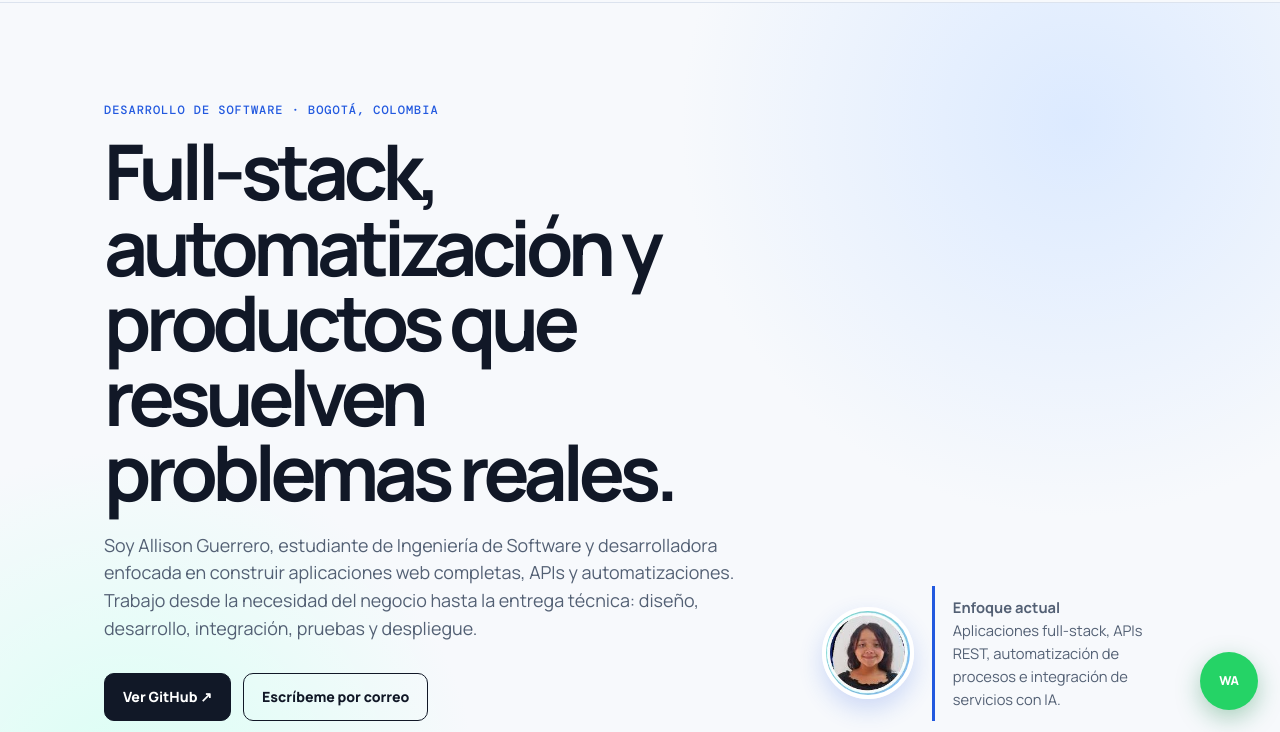
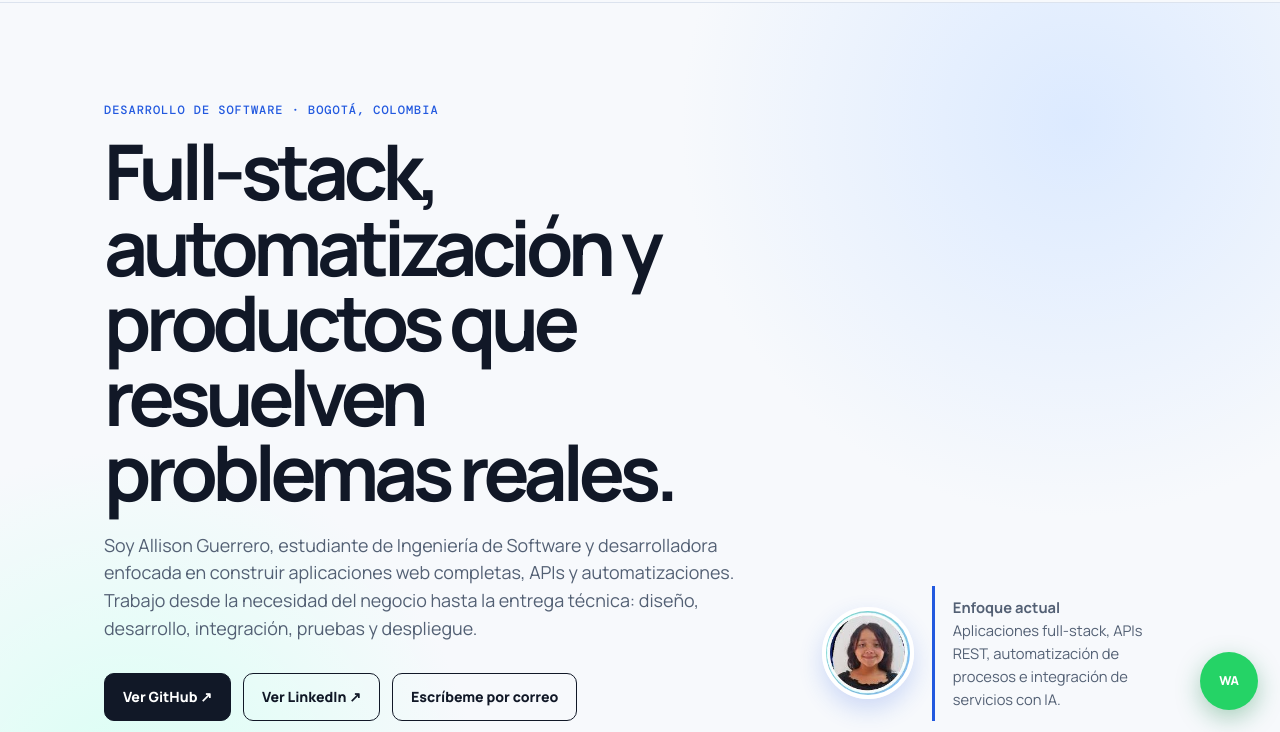
Before and after one commit to alinge20/alinge20.github.io, a plain HTML site: page index.html in a window 1280 px wide. Shown: the part 68-800 px from the top of the page. Drawn offline with nearby package versions, Linux system fonts and the light colour scheme.

Commit message:
feat: add LinkedIn professional profile

```diff
--- a/index.html
+++ b/index.html
@@ -24,7 +24,7 @@
 <body>
   <nav class="nav"><div class="wrap"><a class="brand" href="#inicio">Allison Guerrero</a><ul><li><a href="#proyectos">Proyectos</a></li><li><a href="#perfil">Perfil</a></li><li><a href="#experiencia">Experiencia</a></li><li><a href="#contacto">Contacto</a></li></ul></div></nav>
   <main>
-    <header id="inicio" class="hero"><div class="wrap hero-grid"><div><div class="eyebrow">Desarrollo de software · Bogotá, Colombia</div><h1>Full-stack, automatización y productos que resuelven problemas reales.</h1><p class="lead">Soy Allison Guerrero, estudiante de Ingeniería de Software y desarrolladora enfocada en construir aplicaciones web completas, APIs y automatizaciones. Trabajo desde la necesidad del negocio hasta la entrega técnica: diseño, desarrollo, integración, pruebas y despliegue.</p><div class="actions"><a class="button primary" href="https://github.com/alinge20" target="_blank" rel="noreferrer">Ver GitHub ↗</a><a class="button secondary" href="mailto:ingeali@gmail.com">Escríbeme por correo</a></div></div><aside class="hero-aside"><img class="portrait" src="assets/allison-guerrero.jpg" alt="Allison Guerrero"><div class="hero-note"><strong>Enfoque actual</strong><br>Aplicaciones full-stack, APIs REST, automatización de procesos e integración de servicios con IA.</div></aside></div></header>
+    <header id="inicio" class="hero"><div class="wrap hero-grid"><div><div class="eyebrow">Desarrollo de software · Bogotá, Colombia</div><h1>Full-stack, automatización y productos que resuelven problemas reales.</h1><p class="lead">Soy Allison Guerrero, estudiante de Ingeniería de Software y desarrolladora enfocada en construir aplicaciones web completas, APIs y automatizaciones. Trabajo desde la necesidad del negocio hasta la entrega técnica: diseño, desarrollo, integración, pruebas y despliegue.</p><div class="actions"><a class="button primary" href="https://github.com/alinge20" target="_blank" rel="noreferrer">Ver GitHub ↗</a><a class="button secondary" href="https://www.linkedin.com/in/allison-guerrero-a63596254/" target="_blank" rel="noreferrer">Ver LinkedIn ↗</a><a class="button secondary" href="mailto:ingeali@gmail.com">Escríbeme por correo</a></div></div><aside class="hero-aside"><img class="portrait" src="assets/allison-guerrero.jpg" alt="Allison Guerrero"><div class="hero-note"><strong>Enfoque actual</strong><br>Aplicaciones full-stack, APIs REST, automatización de procesos e integración de servicios con IA.</div></aside></div></header>
     <section id="proyectos"><div class="wrap"><div class="section-heading"><div><div class="eyebrow">Trabajo demostrable</div><h2>Proyectos seleccionados</h2></div><p class="section-intro">Cada proyecto muestra una solución funcional, una arquitectura concreta y las tecnologías utilizadas.</p></div><div class="project-grid">
       <article class="card featured"><span class="number">01 / PROYECTO PERSONAL</span><div class="project-visual"><span>PLANIFICACIÓN INTELIGENTE</span><strong>TripMind</strong><div class="bars"><i></i><i></i><i></i></div></div><h3>TripMind AI</h3><p>Asistente de planificación de viajes que transforma una idea en un itinerario organizado. Construido como monorepo con web y API independientes, validación de datos, pruebas automatizadas y documentación de arquitectura.</p><div class="tags"><span class="tag">Next.js</span><span class="tag">TypeScript</span><span class="tag">FastAPI</span><span class="tag">Pydantic</span><span class="tag">Vitest</span></div><a class="repo" href="https://github.com/alinge20/tripmind-ai" target="_blank" rel="noreferrer">Ver repositorio ↗</a></article>
       <article class="card"><span class="number">02 / PROYECTO DE EQUIPO · EN DESARROLLO</span><div class="project-visual"><span>BIENESTAR LABORAL</span><strong>Pausas</strong><div class="bars"><i></i><i></i><i></i></div></div><h3>Pausas Activas</h3><p>Plataforma web y móvil para gestionar rutinas de bienestar laboral, horarios y cumplimiento por área. Incluye autenticación, control de permisos, paneles de seguimiento y una API REST conectada a PostgreSQL.</p><div class="tags"><span class="tag">Angular</span><span class="tag">Node.js</span><span class="tag">Express</span><span class="tag">PostgreSQL</span><span class="tag">Docker</span></div><span class="repo">Proyecto colaborativo en desarrollo</span></article>
@@ -34,7 +34,7 @@
     <section id="experiencia"><div class="wrap"><div class="section-heading"><div><div class="eyebrow">Trayectoria</div><h2>Experiencia profesional</h2></div><p class="section-intro">Experiencia práctica en desarrollo, automatización, soporte técnico y soluciones para operaciones empresariales.</p></div><div class="timeline"><article class="role"><time>Feb 2026 — Jul 2026</time><div><h3>Pasante de Desarrollo de Software y Automatización</h3><div class="company">CTM Consolidatour Tour Tourist Management</div><p>Desarrollo e integración de soluciones para procesos comerciales y administrativos; automatización con Python, APIs, CRM y herramientas de IA. Participación en análisis, construcción, pruebas y despliegue.</p></div></article><article class="role"><time>Ene 2025 — Jul 2025</time><div><h3>Pasante de Desarrollo Web</h3><div class="company">Megacore S.A.S</div><p>Desarrollo y mantenimiento de sitios y soluciones web, gestión de información e inventarios con Airtable, y soporte a necesidades digitales de la empresa.</p></div></article><article class="role"><time>Feb 2022 — Dic 2025</time><div><h3>Practicante de Mesa de Ayuda y Soporte Técnico</h3><div class="company">Softland</div><p>Gestión y resolución de incidencias mediante Zendesk, documentación de casos y apoyo a procesos de calidad. Experiencia directa traduciendo necesidades de usuarios en soluciones técnicas.</p></div></article></div></div></section>
     <section id="contacto" class="contact"><div class="wrap"><div class="contact-box"><div><div class="eyebrow" style="color:#cddcff">Disponible para oportunidades</div><h2>¿Construimos algo útil?</h2><p>Estoy abierta a roles junior de desarrollo full-stack, automatización de procesos y equipos donde pueda seguir aprendiendo y aportando.</p></div><a class="button" href="mailto:ingeali@gmail.com">ingeali@gmail.com</a></div></div></section>
   </main>
-  <footer><div class="wrap">© 2026 Allison Guerrero · <a href="https://github.com/alinge20">GitHub</a> · Llamadas: 318 981 5002 · WhatsApp: 321 420 4257</div></footer>
+  <footer><div class="wrap">© 2026 Allison Guerrero · <a href="https://github.com/alinge20" target="_blank" rel="noreferrer">GitHub</a> · <a href="https://www.linkedin.com/in/allison-guerrero-a63596254/" target="_blank" rel="noreferrer">LinkedIn</a> · Llamadas: 318 981 5002 · WhatsApp: 321 420 4257</div></footer>
   <a class="whatsapp" href="https://wa.me/573214204257" target="_blank" rel="noreferrer" aria-label="Escríbeme por WhatsApp" title="Escríbeme por WhatsApp">WA</a>
 </body>
 </html>
```
